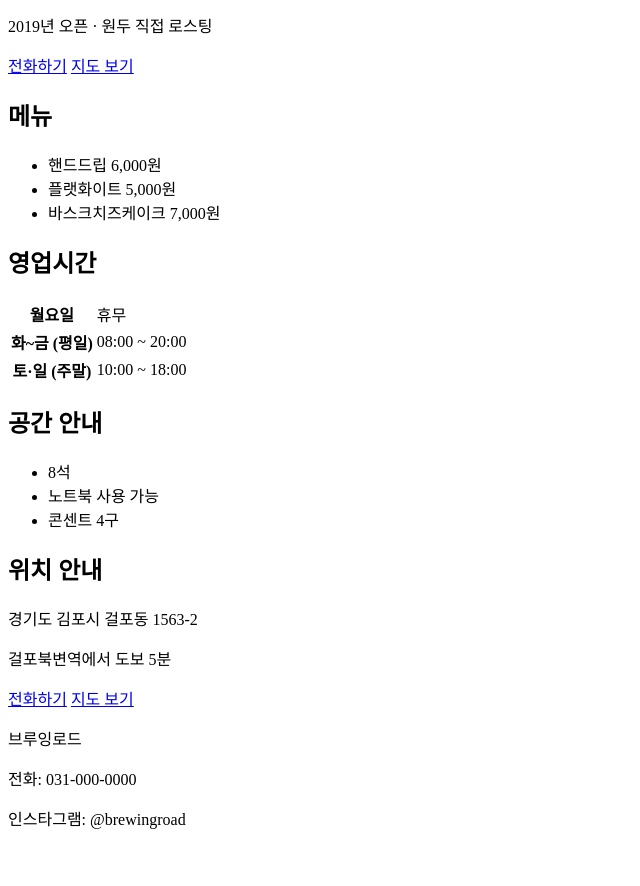
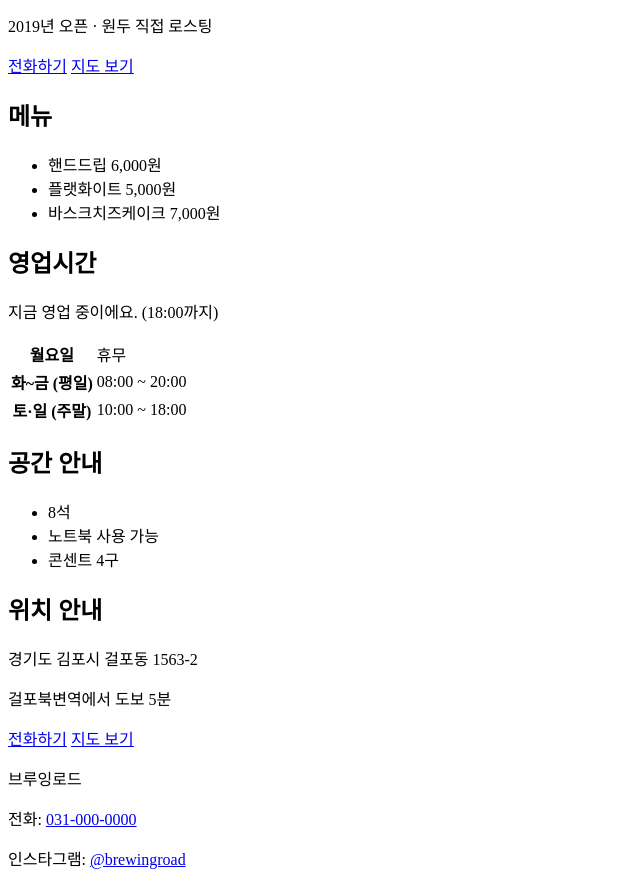
Before and after one commit to jangho3115-cell/Day02-cafe_introducing, a plain HTML site: page index.html in a window 1280 px wide. Shown: the part 116-1002 px from the top of the page, without its empty margins (0-640 px from the left). Before the commit the page ends 962 px from the top, so only its background shows below. Drawn offline with Linux system fonts and the light colour scheme.

Commit message:
2단계 완성
Co-Authored-By: Claude Sonnet 5.5 <noreply@anthropic.com>

```diff
--- a/index.html
+++ b/index.html
@@ -16,15 +16,15 @@
     <h1>브루잉로드</h1>
     <p>매일 아침 볶는 싱글 오리진</p>
     <p>2019년 오픈 · 원두 직접 로스팅</p>
-    <!-- 버튼 자리: 연결은 2단계에서 -->
-    <a href="#" id="btn-call">전화하기</a>
-    <a href="#" id="btn-map">지도 보기</a>
+    <a href="tel:031-000-0000" id="btn-call">전화하기</a>
+    <a href="https://map.naver.com/p/search/%EA%B2%BD%EA%B8%B0%EB%8F%84%20%EA%B9%80%ED%8F%AC%EC%8B%9C%20%EA%B1%B8%ED%8F%AC%EB%8F%99%201563-2" id="btn-map" target="_blank" rel="noopener">지도 보기</a>
   </header>
 
   <main>
 
     <section id="menu">
       <h2>메뉴</h2>
+      <!-- 메뉴·가격을 바꿀 때는 이 목록만 고치면 됩니다 -->
       <ul>
         <li><span>핸드드립</span> <span>6,000원</span></li>
         <li><span>플랫화이트</span> <span>5,000원</span></li>
@@ -34,11 +34,15 @@
 
     <section id="hours">
       <h2>영업시간</h2>
-      <table>
+      <p id="today-status"></p>
+      <!-- 영업시간을 바꿀 때는 이 표만 고치면 됩니다.
+           data-days: 요일 번호(일=0, 월=1 ... 토=6), data-open/data-close: 열고 닫는 시각(24시간제).
+           data-open이 없는 줄은 휴무입니다. -->
+      <table id="hours-table">
         <tbody>
-          <tr><th scope="row">월요일</th><td>휴무</td></tr>
-          <tr><th scope="row">화~금 (평일)</th><td>08:00 ~ 20:00</td></tr>
-          <tr><th scope="row">토·일 (주말)</th><td>10:00 ~ 18:00</td></tr>
+          <tr data-days="1"><th scope="row">월요일</th><td>휴무</td></tr>
+          <tr data-days="2,3,4,5" data-open="08:00" data-close="20:00"><th scope="row">화~금 (평일)</th><td>08:00 ~ 20:00</td></tr>
+          <tr data-days="0,6" data-open="10:00" data-close="18:00"><th scope="row">토·일 (주말)</th><td>10:00 ~ 18:00</td></tr>
         </tbody>
       </table>
     </section>
@@ -56,21 +60,60 @@
       <h2>위치 안내</h2>
       <p>경기도 김포시 걸포동 1563-2</p>
       <p>걸포북변역에서 도보 5분</p>
-      <!-- 버튼 자리: 연결은 2단계에서 -->
-      <a href="#" id="btn-call-2">전화하기</a>
-      <a href="#" id="btn-map-2">지도 보기</a>
+      <a href="tel:031-000-0000" id="btn-call-2">전화하기</a>
+      <a href="https://map.naver.com/p/search/%EA%B2%BD%EA%B8%B0%EB%8F%84%20%EA%B9%80%ED%8F%AC%EC%8B%9C%20%EA%B1%B8%ED%8F%AC%EB%8F%99%201563-2" id="btn-map-2" target="_blank" rel="noopener">지도 보기</a>
     </section>
 
   </main>
 
   <footer>
     <p>브루잉로드</p>
-    <p>전화: 031-000-0000</p>
-    <p>인스타그램: @brewingroad</p>
+    <p>전화: <a href="tel:031-000-0000">031-000-0000</a></p>
+    <p>인스타그램: <a href="https://www.instagram.com/brewingroad/" target="_blank" rel="noopener">@brewingroad</a></p>
   </footer>
 
   <script>
-    // 2단계(기능)에서 작성
+    // 오늘 영업 상태 표시 (보조 기능: 실패해도 나머지 정보는 그대로 보임)
+    // 영업시간 데이터는 #hours-table 의 data-* 속성을 읽어 쓰므로 따로 고칠 곳이 없다.
+    (function () {
+      var statusEl = document.getElementById('today-status');
+      var rows = document.querySelectorAll('#hours-table tr[data-days]');
+      if (!statusEl || !rows.length) return;
+
+      // 손님이 어디 있든 한국 시간 기준으로 계산
+      var parts = new Intl.DateTimeFormat('en-US', {
+        timeZone: 'Asia/Seoul', weekday: 'short', hour: '2-digit', minute: '2-digit', hourCycle: 'h23'
+      }).formatToParts(new Date());
+      var get = function (type) {
+        return parts.filter(function (p) { return p.type === type; })[0].value;
+      };
+      var day = ['Sun', 'Mon', 'Tue', 'Wed', 'Thu', 'Fri', 'Sat'].indexOf(get('weekday'));
+      var nowMin = parseInt(get('hour'), 10) * 60 + parseInt(get('minute'), 10);
+
+      var toMin = function (hhmm) {
+        var t = hhmm.split(':');
+        return parseInt(t[0], 10) * 60 + parseInt(t[1], 10);
+      };
+
+      var todayRow = null;
+      rows.forEach(function (row) {
+        if (row.dataset.days.split(',').indexOf(String(day)) !== -1) todayRow = row;
+      });
+      if (!todayRow) return;
+      todayRow.classList.add('today'); // 3단계에서 오늘 줄 강조에 사용
+
+      var open = todayRow.dataset.open;
+      var close = todayRow.dataset.close;
+      if (!open) {
+        statusEl.textContent = '오늘은 쉬는 날이에요.';
+      } else if (nowMin < toMin(open)) {
+        statusEl.textContent = '오늘 ' + open + '에 문을 열어요.';
+      } else if (nowMin < toMin(close)) {
+        statusEl.textContent = '지금 영업 중이에요. (' + close + '까지)';
+      } else {
+        statusEl.textContent = '오늘 영업이 끝났어요.';
+      }
+    })();
   </script>
 </body>
 </html>
```
